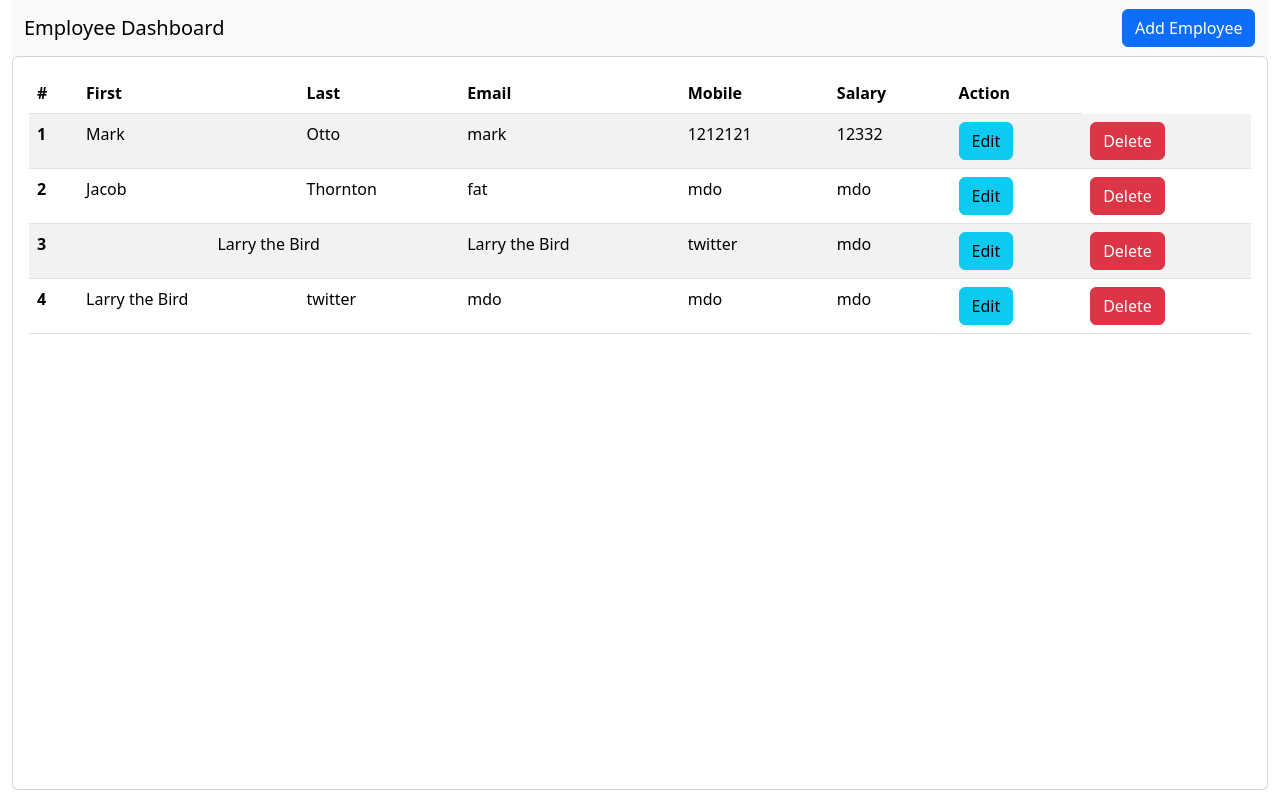
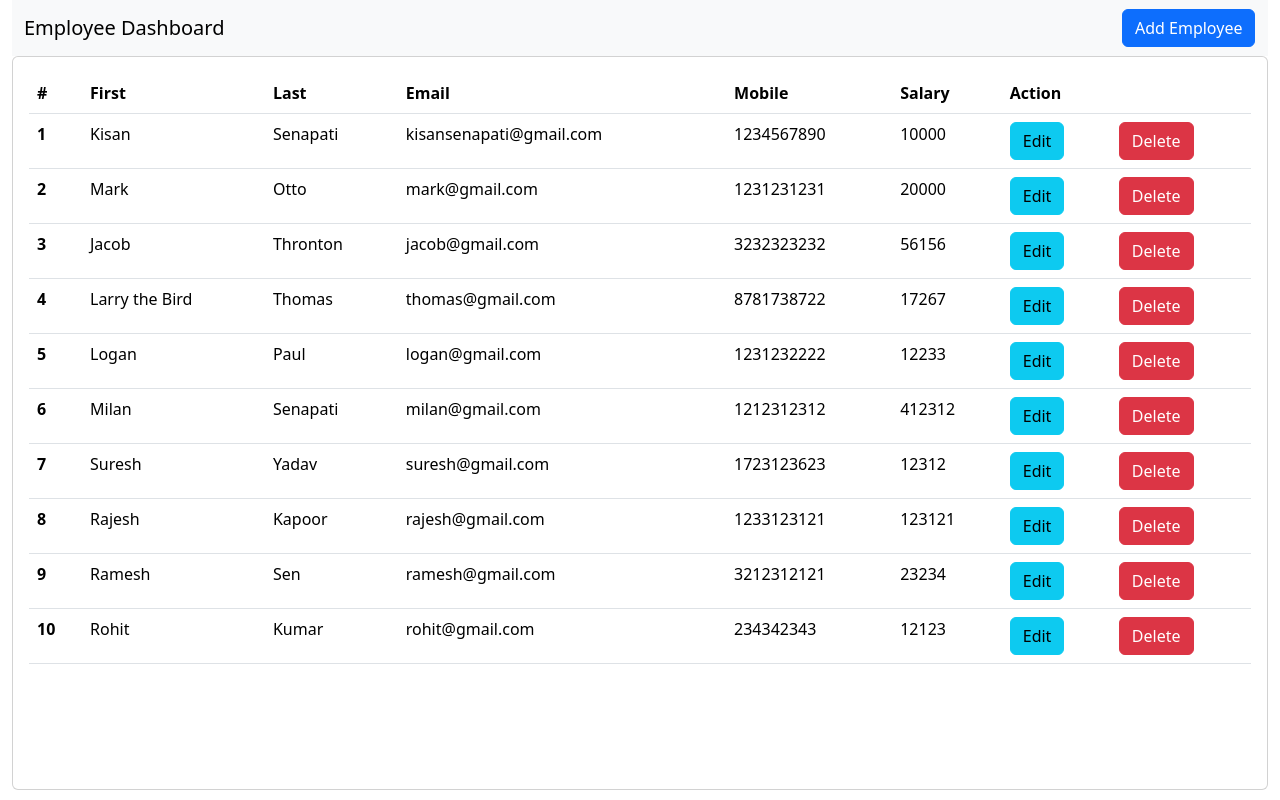
Before and after one commit to Kisan5/angular-employee-dashboard, an Angular app: page / in a window 1280 px wide. Built offline with nearby package versions, Linux system fonts and the light colour scheme; data requests are answered from the project's data file.

Commit message:
http client used, called api of json-server to get employee details to show on table dynamically, added scroll div without scroll bar

```diff
--- /dev/null
+++ b/db.json
@@ -0,0 +1,84 @@
+{
+  "employees": [
+    {
+      "id": "1",
+      "firstName": "Kisan",
+      "lastName": "Senapati",
+      "email": "kisansenapati@gmail.com",
+      "mobile": "1234567890",
+      "salary": "10000"
+    },
+    {
+      "id": "2",
+      "firstName": "Mark",
+      "lastName": "Otto",
+      "email": "mark@gmail.com",
+      "mobile": "1231231231",
+      "salary": 20000
+    },
+    {
+      "id": "3",
+      "firstName": "Jacob",
+      "lastName": "Thronton",
+      "email": "jacob@gmail.com",
+      "mobile": "3232323232",
+      "salary": 56156
+    },
+    {
+      "id": "4",
+      "firstName": "Larry the Bird",
+      "lastName": "Thomas",
+      "email": "thomas@gmail.com",
+      "mobile": "8781738722",
+      "salary": 17267
+    },
+    {
+      "id": "5",
+      "firstName": "Logan",
+      "lastName": "Paul",
+      "email": "logan@gmail.com",
+      "mobile": "1231232222",
+      "salary": 12233
+    },
+    {
+      "id": "6",
+      "firstName": "Milan",
+      "lastName": "Senapati",
+      "email": "milan@gmail.com",
+      "mobile": "1212312312",
+      "salary": 412312
+    },
+    {
+      "id": "7",
+      "firstName": "Suresh",
+      "lastName": "Yadav",
+      "email": "suresh@gmail.com",
+      "mobile": "1723123623",
+      "salary": 12312
+    },
+    {
+      "id": "8",
+      "firstName": "Rajesh",
+      "lastName": "Kapoor",
+      "email": "rajesh@gmail.com",
+      "mobile": "1233123121",
+      "salary": 123121
+    },
+    {
+      "id": "9",
+      "firstName": "Ramesh",
+      "lastName": "Sen",
+      "email": "ramesh@gmail.com",
+      "mobile": "3212312121",
+      "salary": 23234
+    },
+    {
+      "id": "10",
+      "firstName": "Rohit",
+      "lastName": "Kumar",
+      "email": "rohit@gmail.com",
+      "mobile": "234342343",
+      "salary": 12123
+    }
+  ]
+}
--- a/src/app/app.config.ts
+++ b/src/app/app.config.ts
@@ -3,7 +3,8 @@ import { provideRouter } from '@angular/router';
 
 import { routes } from './app.routes';
 import { provideClientHydration } from '@angular/platform-browser';
+import { provideHttpClient } from '@angular/common/http';
 
 export const appConfig: ApplicationConfig = {
-  providers: [provideZoneChangeDetection({ eventCoalescing: true }), provideRouter(routes), provideClientHydration()]
+  providers: [provideZoneChangeDetection({ eventCoalescing: true }), provideRouter(routes), provideClientHydration(), provideHttpClient()]
 };
--- a/src/app/dashboard/dashboard.component.css
+++ b/src/app/dashboard/dashboard.component.css
@@ -9,3 +9,8 @@
     flex: 1 1 auto; /* kisan: These flex properties used to fill the table area to the rest of the div after nav */
     margin-bottom: 10px;
 }
+
+.stop-overflow-scroll-without-bar{
+    overflow: scroll;
+    scrollbar-width: none;
+}
--- a/src/app/dashboard/dashboard.component.html
+++ b/src/app/dashboard/dashboard.component.html
@@ -29,10 +29,11 @@
             </div>
         </div>
     </nav>
-    <div class="card fill-rest-height"> <!-- kisan: These flex properties used to fill the table area to the rest of the div after nav */-->
+    <div class="card fill-rest-height stop-overflow-scroll-without-bar"> <!-- kisan: These flex properties used to fill the table area to the rest of the div after nav */-->
+    <!-- kisan: stop-overflow-scroll-without-bar used to stop overflow and add scroll without bar-->
         <!-- kisan: This card and card body used to make cards to section the contents. Card is the container-->
         <div class="card-body"> <!-- This card-body is a element inside the container-->
-            <table class="table table-striped fill-rest-height"> <!--kisan: This is table conatiner copied from bootstrap directly-->
+            <table class="table fill-rest-height"> <!--kisan: This is table conatiner copied from bootstrap directly-->
                 <thead>
                     <tr>
                         <th scope="col">#</th>
@@ -41,21 +42,21 @@
                         <th scope="col">Email</th>
                         <th scope="col">Mobile</th>
                         <th scope="col">Salary</th>
-                        <th scope="col">Action</th>
+                        <th scope="col" colspan="2">Action</th> <!-- kisan: This colspan used to aquire 2 columns as 2 botton displayed below. -->
                     </tr>
                 </thead>
-                <tbody>
+                <tbody *ngFor="let emp of respondedEmployeeRecordsArray">
                     <tr>
-                        <th scope="row">1</th>
-                        <td>Mark</td>
-                        <td>Otto</td>
-                        <td>mark</td>
-                        <td>1212121</td>
-                        <td>12332</td>
+                        <th scope="row">{{emp.id}}</th>
+                        <td>{{emp.firstName}}</td>
+                        <td>{{emp.lastName}}</td>
+                        <td>{{emp.email}}</td>
+                        <td>{{emp.mobile}}</td>
+                        <td>{{emp.salary}}</td>
                         <td><button class="btn btn-info">Edit</button></td>
                         <td><button class="btn btn-danger">Delete</button></td>
                     </tr>
-                    <tr>
+                    <!-- <tr>
                         <th scope="row">2</th>
                         <td>Jacob</td>
                         <td>Thornton</td>
@@ -67,10 +68,10 @@
                     </tr>
                     <tr>
                         <th scope="row">3</th>
-                        <td colspan="2" class="text-center">Larry the Bird</td>
+                        <td colspan="2" class="text-center">Larry the Bird</td> -->
                         <!-- text-center used to show that taking 2 column space-->
                         <!--kisan: This colspan can be used to take 2 columns for one column value-->
-                        <td>Larry the Bird</td>
+                        <!-- <td>Larry the Bird</td>
                         <td>twitter</td>
                         <td>mdo</td>
                         <td><button class="btn btn-info">Edit</button></td>
@@ -85,7 +86,7 @@
                         <td>mdo</td>
                         <td><button class="btn btn-info">Edit</button></td>
                         <td><button class="btn btn-danger">Delete</button></td>
-                    </tr>
+                    </tr> -->
                 </tbody>
             </table>
         </div>
--- a/src/app/dashboard/dashboard.component.ts
+++ b/src/app/dashboard/dashboard.component.ts
@@ -1,12 +1,23 @@
+import { CommonModule } from '@angular/common';
+import { HttpClient } from '@angular/common/http';
 import { Component } from '@angular/core';
 
 @Component({
   selector: 'app-dashboard',
   standalone: true,
-  imports: [],
+  imports: [CommonModule], //kisan: to use ngFor need to add commonModule
   templateUrl: './dashboard.component.html',
   styleUrl: './dashboard.component.css'
 })
 export class DashboardComponent {
+  http!:HttpClient;
+  respondedEmployeeRecordsArray: any;
 
+  constructor(http:HttpClient){
+    this.http=http;
+    this.getEmployees();
+  }
+  getEmployees(){
+    this.http.get("http://localhost:3000/employees").subscribe(item => this.respondedEmployeeRecordsArray=item);
+  }
 }
```
